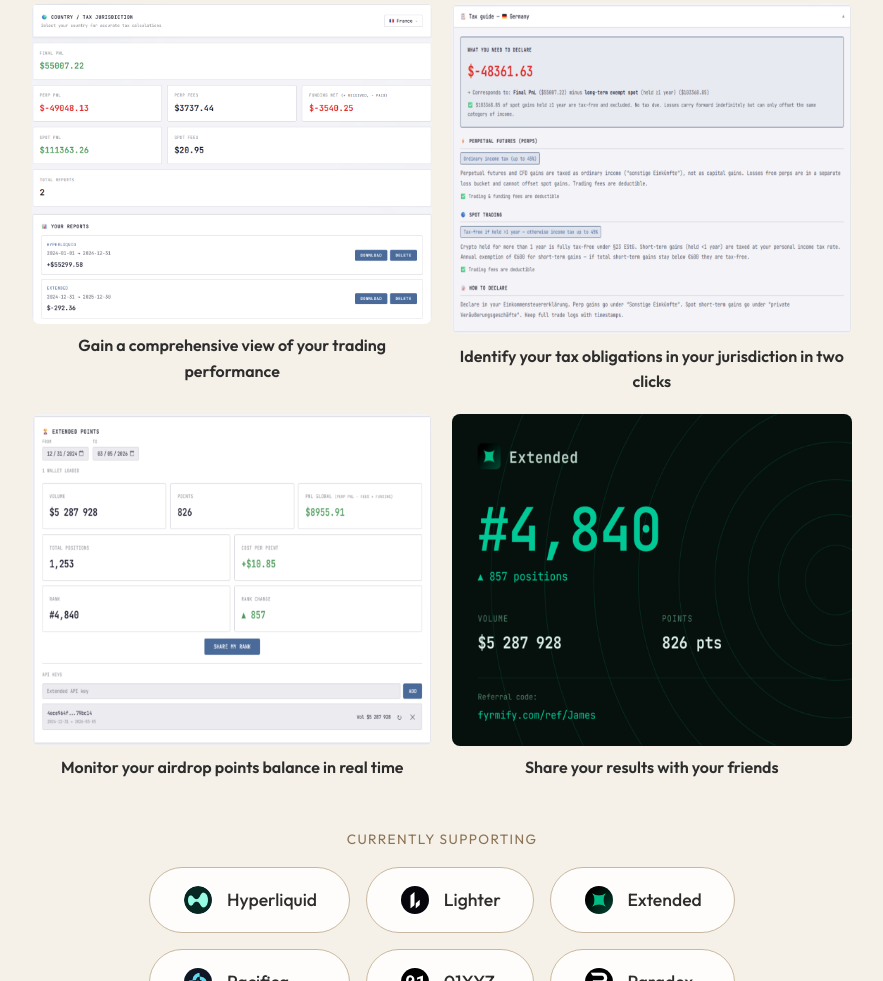
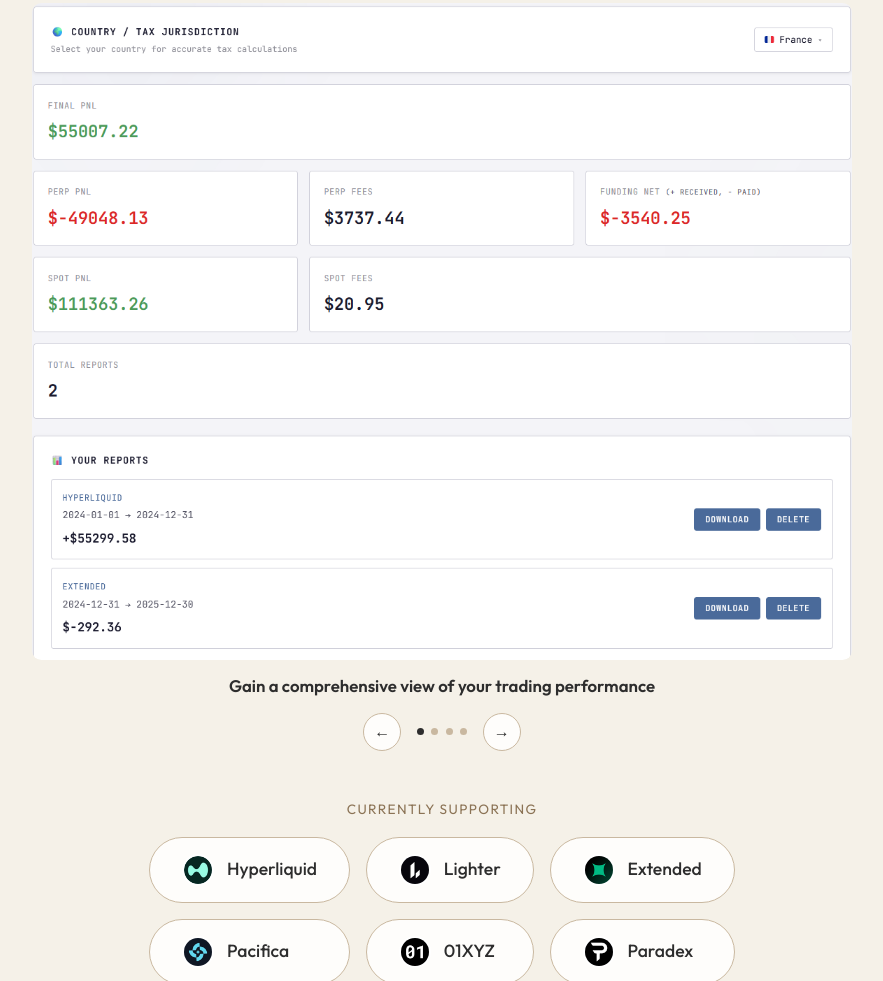
Before and after one commit to taillecrayon035-wq/landing-page-fyrmify, a website: page index.html in a window 1280 px wide. Shown: the part 544-1525 px from the top of the page, without its empty margins (198-1081 px from the left). Drawn offline with Linux system fonts and the light colour scheme.

Commit message:
Back to large carousel with lightbox on click

```diff
--- a/index.html
+++ b/index.html
@@ -188,34 +188,75 @@
 
         .counter-flip { animation: flipDown 0.6s ease-out; }
 
-        /* Screenshots grid */
-        .screenshots {
+        /* Carousel */
+        .carousel {
             margin-top: 2.5rem;
-            display: grid;
-            grid-template-columns: 1fr 1fr;
-            gap: 1.2rem;
             max-width: 820px;
             margin-left: auto;
             margin-right: auto;
             animation: fadeInUp 0.8s ease-out 0.5s both;
         }
 
-        .screenshot-item {}
+        .carousel-slide { display: none; cursor: zoom-in; }
+        .carousel-slide.active { display: block; }
 
-        .screenshot-item img {
+        .carousel-slide img {
             width: 100%;
             height: auto;
             display: block;
-            border-radius: 0.5rem;
+            border-radius: 0.6rem;
+            transition: opacity 0.2s;
         }
 
-        .screenshot-caption {
-            margin-top: 0.6rem;
-            font-size: 1rem;
+        .carousel-slide:hover img { opacity: 0.88; }
+
+        .carousel-caption {
+            margin-top: 0.8rem;
+            font-size: 1.05rem;
             color: var(--charcoal);
             font-weight: 700;
             text-align: center;
         }
+
+        .carousel-nav {
+            display: flex;
+            align-items: center;
+            justify-content: center;
+            gap: 1rem;
+            margin-top: 0.8rem;
+        }
+
+        .carousel-btn {
+            width: 38px; height: 38px;
+            border-radius: 50%;
+            border: 1.5px solid var(--clay);
+            background: var(--white);
+            color: var(--charcoal);
+            font-size: 1rem;
+            cursor: pointer;
+            display: flex;
+            align-items: center;
+            justify-content: center;
+            transition: all 0.2s;
+        }
+
+        .carousel-btn:hover {
+            background: var(--charcoal);
+            color: var(--white);
+            border-color: var(--charcoal);
+        }
+
+        .carousel-dots { display: flex; gap: 0.45rem; }
+
+        .carousel-dot {
+            width: 7px; height: 7px;
+            border-radius: 50%;
+            background: var(--clay);
+            transition: background 0.2s;
+            cursor: pointer;
+        }
+
+        .carousel-dot.active { background: var(--charcoal); }
 
         /* Platforms */
         .platforms {
@@ -283,35 +324,6 @@
         }
 
         /* Lightbox */
-        .screenshot-item {
-            cursor: zoom-in;
-            position: relative;
-        }
-
-        .screenshot-item::after {
-            content: '🔍';
-            position: absolute;
-            top: 50%;
-            left: 50%;
-            transform: translate(-50%, -50%) scale(0.8);
-            font-size: 2rem;
-            opacity: 0;
-            transition: opacity 0.2s, transform 0.2s;
-            pointer-events: none;
-        }
-
-        .screenshot-item:hover::after {
-            opacity: 1;
-            transform: translate(-50%, -50%) scale(1);
-        }
-
-        .screenshot-item:hover img {
-            opacity: 0.85;
-        }
-
-        .screenshot-item img {
-            transition: opacity 0.2s;
-        }
 
         .lightbox {
             display: none;
@@ -330,8 +342,8 @@
         }
 
         .lightbox img {
-            max-width: 90vw;
-            max-height: 90vh;
+            max-width: 95vw;
+            max-height: 95vh;
             object-fit: contain;
             border-radius: 0.5rem;
             box-shadow: 0 20px 60px rgba(0,0,0,0.5);
@@ -386,23 +398,22 @@
                 Join <span class="counter-wrapper"><span id="traderCount" class="animated-counter">171</span></span>+ traders preparing for tax season
             </p>
 
-            <!-- Screenshots -->
-            <div class="screenshots">
-                <div class="screenshot-item">
-                    <img src="im1.png" alt="Overview">
-                    <p class="screenshot-caption">Gain a comprehensive view of your trading performance</p>
-                </div>
-                <div class="screenshot-item">
-                    <img src="im2.png" alt="Declaration">
-                    <p class="screenshot-caption">Identify your tax obligations in your jurisdiction in two clicks</p>
-                </div>
-                <div class="screenshot-item">
-                    <img src="im3.png" alt="Airdrop points">
-                    <p class="screenshot-caption">Monitor your airdrop points balance in real time</p>
-                </div>
-                <div class="screenshot-item">
-                    <img src="im4.png" alt="Share">
-                    <p class="screenshot-caption">Share your results with your friends</p>
+            <!-- Carousel -->
+            <div class="carousel">
+                <div class="carousel-slide active"><img src="im1.png" alt="Overview"></div>
+                <div class="carousel-slide"><img src="im2.png" alt="Declaration"></div>
+                <div class="carousel-slide"><img src="im3.png" alt="Airdrop points"></div>
+                <div class="carousel-slide"><img src="im4.png" alt="Share"></div>
+                <p class="carousel-caption" id="carouselCaption">Gain a comprehensive view of your trading performance</p>
+                <div class="carousel-nav">
+                    <button class="carousel-btn" id="carouselPrev">&#8592;</button>
+                    <div class="carousel-dots">
+                        <div class="carousel-dot active" data-index="0"></div>
+                        <div class="carousel-dot" data-index="1"></div>
+                        <div class="carousel-dot" data-index="2"></div>
+                        <div class="carousel-dot" data-index="3"></div>
+                    </div>
+                    <button class="carousel-btn" id="carouselNext">&#8594;</button>
                 </div>
             </div>
 
@@ -498,7 +509,31 @@
         const lightbox = document.getElementById('lightbox');
         const lightboxImg = document.getElementById('lightboxImg');
 
-        document.querySelectorAll('.screenshot-item img').forEach(img => {
+        // Carousel
+        const captions = [
+            "Gain a comprehensive view of your trading performance",
+            "Identify your tax obligations in your jurisdiction in two clicks",
+            "Monitor your airdrop points balance in real time",
+            "Share your results with your friends"
+        ];
+        let currentSlide = 0;
+        const captionEl = document.getElementById('carouselCaption');
+        const dots = document.querySelectorAll('.carousel-dot');
+
+        function goToSlide(n) {
+            document.querySelectorAll('.carousel-slide').forEach(s => s.classList.remove('active'));
+            currentSlide = (n + 4) % 4;
+            document.querySelectorAll('.carousel-slide')[currentSlide].classList.add('active');
+            captionEl.textContent = captions[currentSlide];
+            dots.forEach((d, i) => d.classList.toggle('active', i === currentSlide));
+        }
+
+        document.getElementById('carouselPrev').addEventListener('click', () => goToSlide(currentSlide - 1));
+        document.getElementById('carouselNext').addEventListener('click', () => goToSlide(currentSlide + 1));
+        dots.forEach(d => d.addEventListener('click', () => goToSlide(+d.dataset.index)));
+
+        // Lightbox on carousel image click
+        document.querySelectorAll('.carousel-slide img').forEach(img => {
             img.addEventListener('click', () => {
                 lightboxImg.src = img.src;
                 lightbox.classList.add('open');
```
